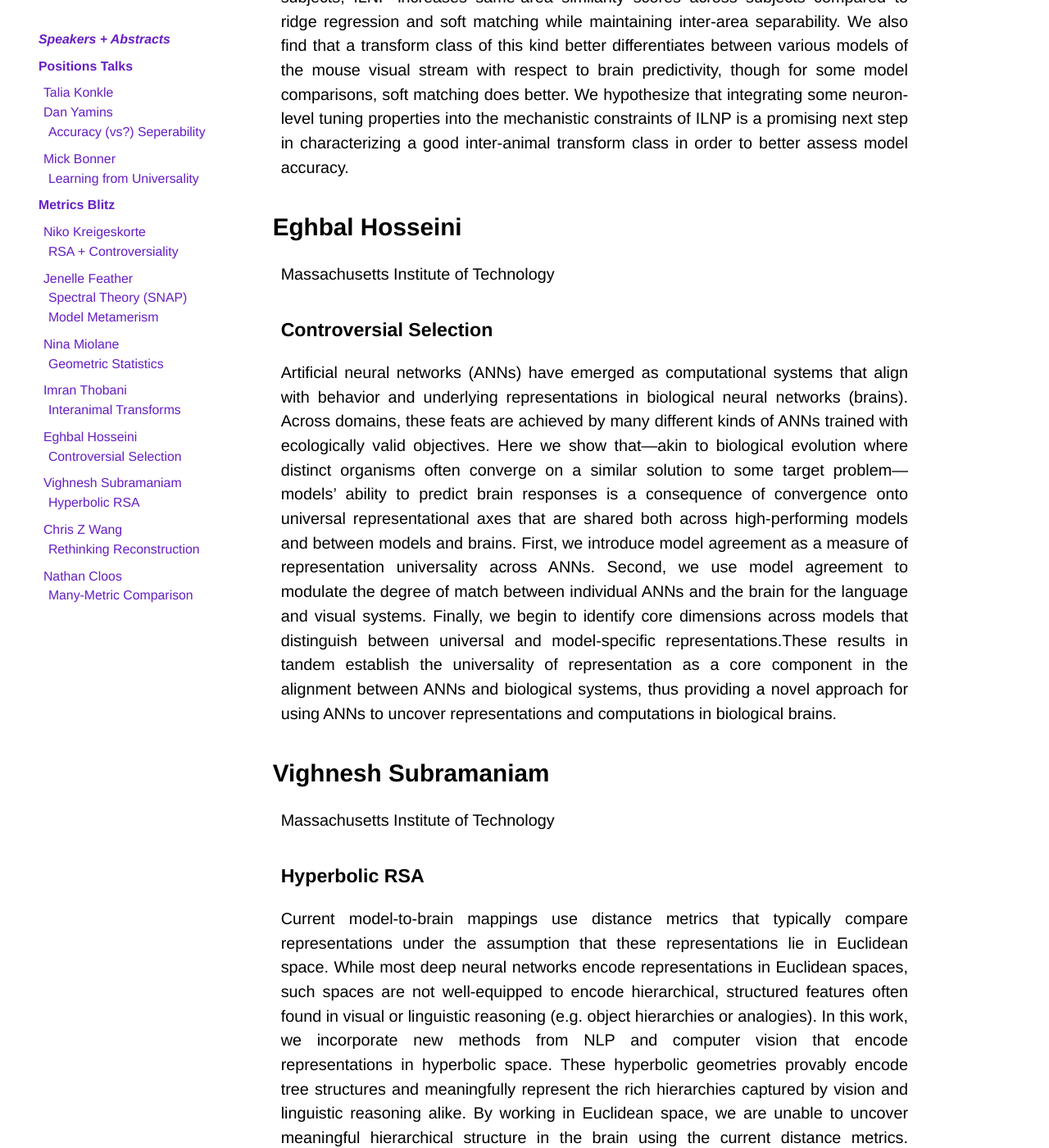
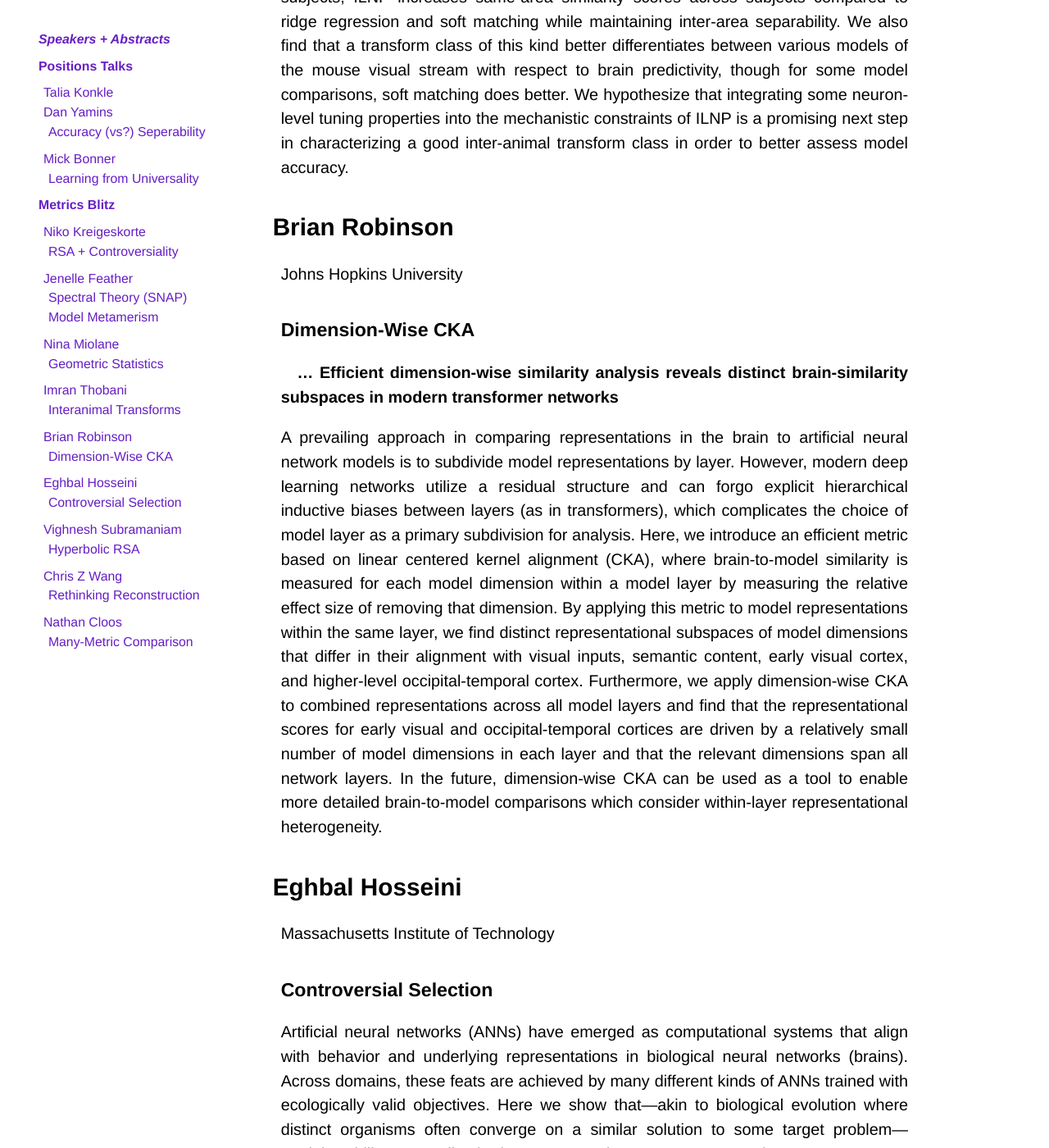
Before and after one commit to BotBM3/botbm3.github.io, a Jekyll site: the page built from pages/talkseries.md, in a window 1280 px wide and 1400 px high, scrolled down 6258 px. Shown: the whole window at 82% size. Built offline with Jekyll 4.4.1, drawn with Linux system fonts in a browser that asks for light colours; some web fonts are replaced.

Commit message:
more talks + favicon

```diff
--- a/_config.yml
+++ b/_config.yml
@@ -23,4 +23,6 @@ plugins:
 
 destination: _website/
 
+favicon: assets/images/favicon/gradient-96.png
+
 exclude: ['setup', 'code', '*draft', '*xylo*', 'README.md', 'Gemfile', 'Gemfile.lock']
--- a/_layouts/default.html
+++ b/_layouts/default.html
@@ -17,6 +17,8 @@
       {% assign stylesheet = '/assets/css/default.css' %}
     {% endif %}
     <link rel="stylesheet" href="{{ stylesheet | append: '?v=' | append: site.github.build_revision | relative_url }}">
+
+    <link rel="icon" href="{{ site.favicon | relative_url }}" type="image/x-icon"> <!-- Favicon -->
 
   </head>
 
--- a/pages/talkseries.md
+++ b/pages/talkseries.md
@@ -92,6 +92,15 @@ Stanford University
 
 A fundamental question for computational neuroscience is how to assess neural response similarity between a mechanistic model and the brain. We propose to map models to brains using the same set of transforms that map animal subjects to each other for the same species and brain area. We show that identifying a good transform class requires taking aspects of the mechanism underlying the brain responses into account, specifically the non-linear activation function. We therefore introduce a transform class, Inverse-Linear-Nonlinear-Poisson (ILNP), that accounts for the effect of the biological activation function. On an electrophysiological dataset of 31 mouse subjects, ILNP increases same-area similarity scores across subjects compared to ridge regression and soft matching while maintaining inter-area separability. We also find that a transform class of this kind better differentiates between various models of the mouse visual stream with respect to brain predictivity, though for some model comparisons, soft matching does better. We hypothesize that integrating some neuron-level tuning properties into the mechanistic constraints of ILNP is a promising next step in characterizing a good inter-animal transform class in order to better assess model accuracy.
 
+## Brian Robinson
+Johns Hopkins University
+
+### Dimension-Wise CKA
+
+&emsp;**... Efficient dimension-wise similarity analysis reveals distinct brain-similarity subspaces in modern transformer networks**
+
+A prevailing approach in comparing representations in the brain to artificial neural network models is to subdivide model representations by layer. However, modern deep learning networks utilize a residual structure and can forgo explicit hierarchical inductive biases between layers (as in transformers), which complicates the choice of model layer as a primary subdivision for analysis. Here, we introduce an efficient metric based on linear centered kernel alignment (CKA), where brain-to-model similarity is measured for each model dimension within a model layer by measuring the relative effect size of removing that dimension. By applying this metric to model representations within the same layer, we find distinct representational subspaces of model dimensions that differ in their alignment with visual inputs, semantic content, early visual cortex, and higher-level occipital-temporal cortex. Furthermore, we apply dimension-wise CKA to combined representations across all model layers and find that the representational scores for early visual and occipital-temporal cortices are driven by a relatively small number of model dimensions in each layer and that the relevant dimensions span all network layers. In the future, dimension-wise CKA can be used as a tool to enable more detailed brain-to-model comparisons which consider within-layer representational heterogeneity.
+
 ## Eghbal Hosseini
 Massachusetts Institute of Technology
 
```
Also changed, not shown: assets/images/favicon/gradient-32.png (added), assets/images/favicon/gradient-96.png (added), assets/images/personnel/colin_conwell.jpeg (renamed from assets/images/people/colin_conwell.jpeg), assets/images/personnel/potentiometer.png (renamed from assets/images/people/potentiometer.png).
